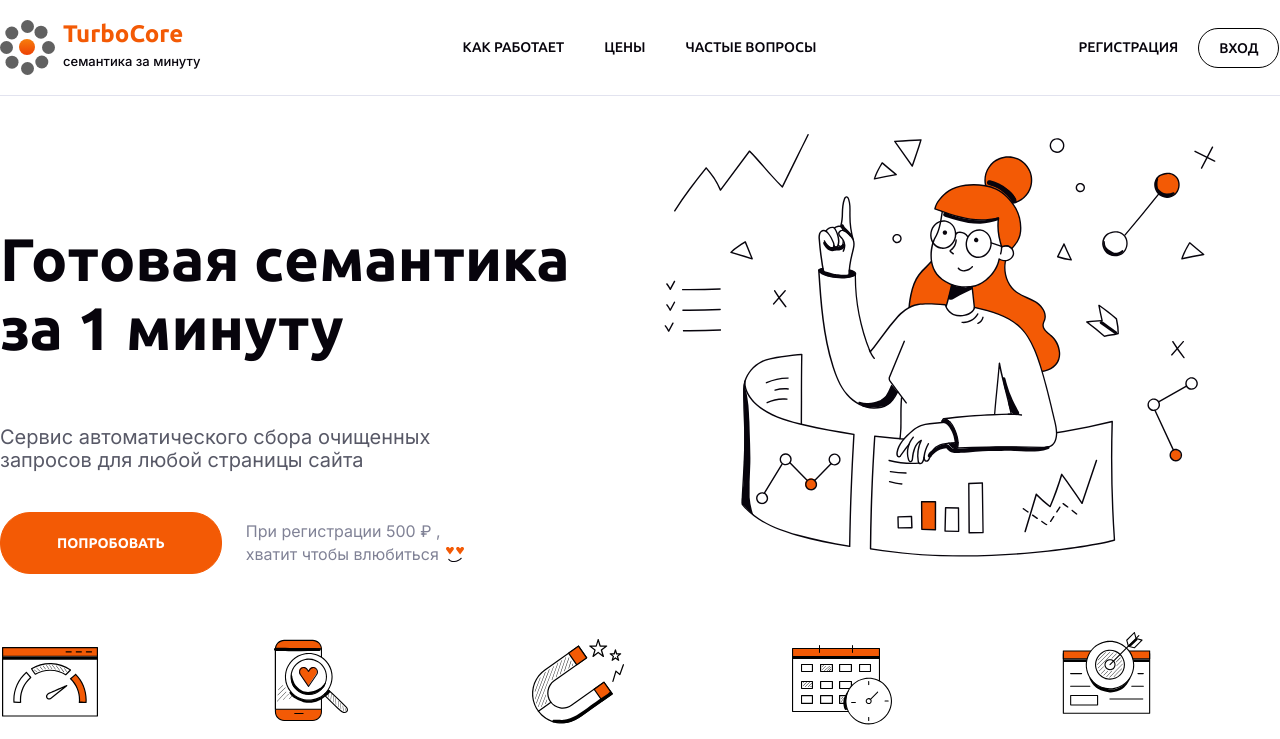
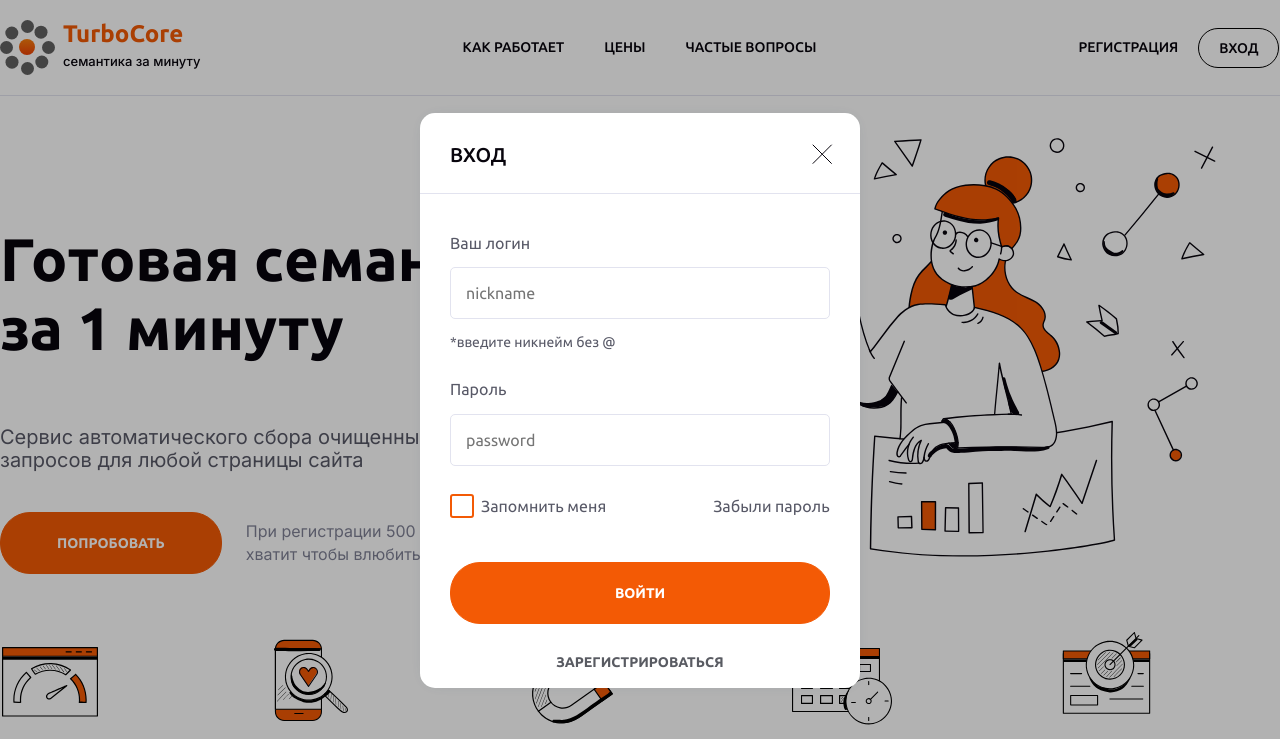
Before and after one commit to khimxzxc/TurboCore, a plain HTML site: page index.html in a window 1280 px wide. Both pictures are taken after a click on the link "ВХОД". Shown: the top 739 px of the page. Drawn offline with Linux system fonts and the light colour scheme.

Commit message:
Add files via upload

```diff
--- a/index.html
+++ b/index.html
@@ -59,7 +59,7 @@
                                <div class="regbtn" id="reg-btn">
                                 ВЫСЛАТЬ ПАРОЛЬ
                                </div>
-                             <div class="neregbtn">
+                             <div class="neregbtn" id="neregbtn">
                                 Я уже зарегистрирован
                              </div>
                           </div>
@@ -67,20 +67,37 @@
                         </div>
                 </div>
 
+                    <div class="vhod_modal" id="vhod-modal">
+                        <div class="vhod_box">
+                            <img src="image/regclose.svg" alt="" id="close-vhod" class="close_vhod">
 
+                            <div class="reg_title">
+                                ВХОД
+                              </div>
+                              <div class="border_reg vhod_reg" >
+                                <p>
+                                    Ваш логин
+                                </p>
+                                    <input type="text" name="nickname" placeholder="nickname" class="reg_input" autocomplete="off" >
+                                    <span>*введите никнейм без @</span>
 
+                                <p>Пароль</p>
+                                <input type="password" class="reg_input vhod_input" name="password" placeholder="password" autocomplete="off">
+                                <div class="me">
+                                    <p>Запомнить меня</p>
+                                    <a href="#">Забыли пароль</a>
+                                </div>
+                                <div class="regbtn vhodbtn" id="vhod-btn">
+                                    Войти
+                                   </div>
+                                   <a href="#" class="goreg" id="goreg">Зарегистрироваться</a>
+                              </div>
 
+                              <input type="checkbox" class="custom-checkbox" id="happy" name="happy" value="yes">
+                                <label for="happy"></label>
 
-
-
-
-
-
-
-
-
-
-
+                        </div>
+                    </div>
 
             </div>
         </div>
--- a/index.js
+++ b/index.js
@@ -70,6 +70,13 @@ document.getElementById("close-reg").addEventListener("click", function() {
     document.getElementById("reg-modal").classList.remove("ok")
 })
 
+document.getElementById("reg-btn").addEventListener("click", function() {
+    document.getElementById("vhod-modal").classList.add("no")
+})
+
+document.getElementById("reg-btn").addEventListener("click", function() {
+    document.getElementById("reg-modal").classList.remove("ok")
+})
 
 
 document.getElementById("registrationtwo").addEventListener("click", function() {
@@ -80,3 +87,43 @@ document.getElementById("registrationtwo").addEventListener("click", function()
 document.getElementById("registrationthree").addEventListener("click", function() {
     document.getElementById("reg-modal").classList.add("ok")
 })
+
+document.getElementById("vhod").addEventListener("click", function() {
+    document.getElementById("vhod-modal").classList.add("no")
+})
+
+
+window.addEventListener('keydown', (e) => {
+    if (e.key === "Escape") {
+        document.getElementById("vhod-modal").classList.remove("no")
+    }
+});
+
+
+document.getElementById("close-vhod").addEventListener("click", function() {
+    document.getElementById("vhod-modal").classList.remove("no")
+})
+
+
+
+document.getElementById("neregbtn").addEventListener("click", function() {
+    document.getElementById("vhod-modal").classList.add("no")
+})
+
+document.getElementById("neregbtn").addEventListener("click", function() {
+    document.getElementById("reg-modal").classList.remove("ok")
+})
+
+
+document.getElementById("goreg").addEventListener("click", function() {
+    document.getElementById("reg-modal").classList.add("ok")
+})
+
+document.getElementById("goreg").addEventListener("click", function() {
+    document.getElementById("vhod-modal").classList.remove("no")
+})
+
+
+document.getElementById("vhod-btn").addEventListener("click", function() {
+    document.getElementById("vhod-modal").classList.remove("no")
+})
--- a/style.css
+++ b/style.css
@@ -1102,3 +1102,140 @@ a:hover {
     color: #F35A05;
     transition: all 0.5s ease;
 }
+
+
+.vhod_modal {
+    position: fixed;
+    left: 0;
+    top: 0;
+    width: 100%;
+    height: 100vh;
+    z-index: 99998;
+    background-color: rgba(0, 0, 0, .3);
+    display: grid;
+    align-items: center;
+    justify-content: center;
+    overflow-y: auto;
+    visibility: hidden;
+    opacity: 0;
+    transition: opacity .4s, visibility .4s;
+}
+
+.vhod_box {
+    position: relative;
+    width: 440px;
+    height: 575px;
+
+    z-index: 1;
+    display: flex;
+    flex-direction: column;
+    background-color: white;
+    box-shadow: 0px 0px 17px -7px rgba(34, 60, 80, 0.2);
+    transform: scale(0);
+    transition: transform .8s;
+    border-radius: 15px;
+}
+
+
+
+.vhod_modal.no {
+    visibility: visible;
+    opacity: 1;
+}
+
+
+.vhod_modal.no .vhod_box {
+    transform: scale(1);
+}
+
+
+#close-vhod {
+    position: absolute;
+    top: 24px;
+    right: 20px;
+    cursor: pointer;
+}
+
+.vhod_input {
+    margin-bottom: 31px;
+}
+
+.me {
+    display: flex;
+    gap: 107px;
+    padding-left: 31px;
+    margin-bottom: 31px;
+}
+
+.me a {
+    font-weight: 400;
+    color: #585967;
+}
+
+.me a:hover {
+    color: #F35A05;
+    transition: all 0.5s ease;
+}
+
+
+
+
+.custom-checkbox {
+    position: relative;
+    z-index: -1;
+    opacity: 0;
+
+  }
+
+  .custom-checkbox+label {
+    display: inline-flex;
+    align-items: center;
+    user-select: none;
+    position: absolute;
+    bottom: 170px;
+    left: 30px;
+  }
+  .custom-checkbox+label::before {
+    content: '';
+    display: inline-block;
+    width: 20px;
+    height: 20px;
+    flex-shrink: 0;
+    flex-grow: 0;
+    border: 2px solid #F35A05;
+    border-radius: 3px;
+
+    background-repeat: no-repeat;
+    background-position: center center;
+    background-size: 50% 50%;
+  }
+
+  .custom-checkbox:checked+label::before {
+    border-color: #F35A05;
+    background-color: #F35A05;
+    background-image: url("image/svg.svg");
+    background-size: contain;
+    background-repeat: no-repeat;
+    transition: all 0.3s ease;
+  }
+
+
+  .vhodbtn {
+    margin-left: 0 auto;
+    text-align: center;
+    text-transform: uppercase;
+    font-weight: 700;
+    font-family: 'Ubuntu', sans-serif;
+    text-align: center;
+    width: 100%;
+    font-size: 14px;
+    margin-bottom: 30px;
+  }
+
+.goreg {
+    text-align: center;
+    font-weight: 700;
+    text-transform: uppercase;
+    font-size: 14px;
+    color: #595B62;
+}
```
Also changed, not shown: image/svg.svg (added).
